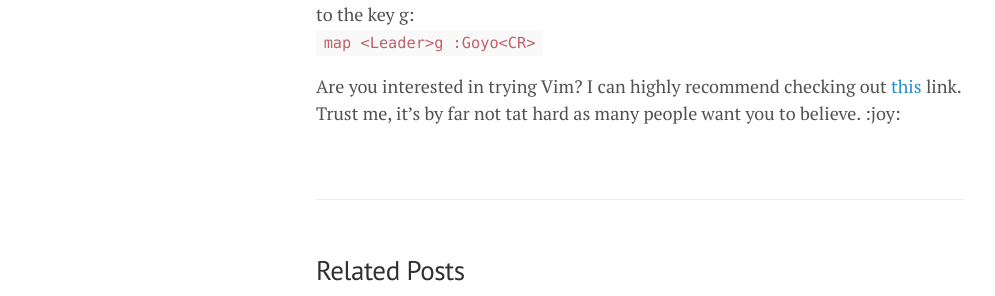
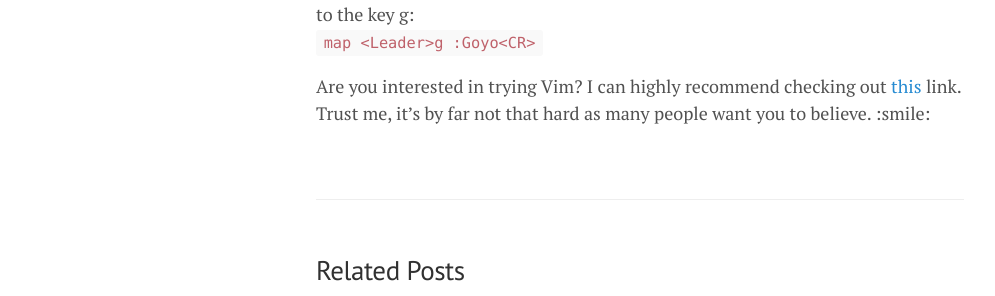
Before and after one commit to lgeurts/lgeurts.github.io, a Jekyll site: the page built from _posts/2022-10-22-distraction-free-writing-in-vim.md, in a window 1280 px wide. Shown: the part 1270-1566 px from the top of the page, without its empty margins (0-995 px from the left). Built offline with Jekyll 4.4.1, drawn with Linux system fonts in a browser that asks for light colours; nearby versions of some CDN libraries; comment, search, counter and statistics services are not loaded.

Commit message:
Update 2022-10-22-distraction-free-writing-in-vim.md

```diff
--- a/_posts/2022-10-22-distraction-free-writing-in-vim.md
+++ b/_posts/2022-10-22-distraction-free-writing-in-vim.md
@@ -35,4 +35,4 @@ The plugin works just fine as is, but I did change the text area in my vimrc con
 Finally, as piece de resistance, I added a shortcut by bounding the toggle feature to the key g:
 <br> `map <Leader>g :Goyo<CR>`
 
-Are you interested in trying Vim? I can highly recommend checking out [this](https://danielmiessler.com/study/vim/) link. Trust me, it's by far not tat hard as many people want you to believe. :joy:
+Are you interested in trying Vim? I can highly recommend checking out [this](https://danielmiessler.com/study/vim/) link. Trust me, it's by far not that hard as many people want you to believe. :smile:
```
